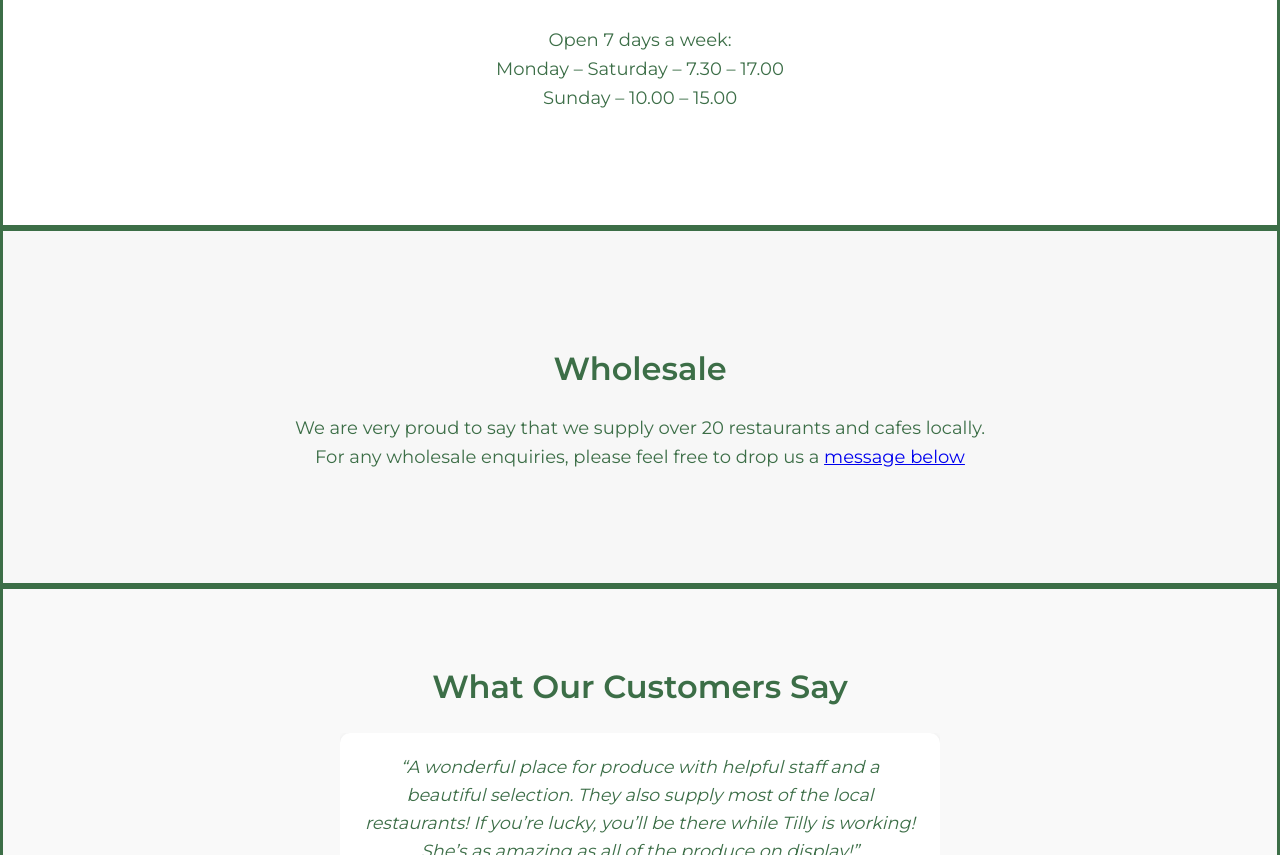
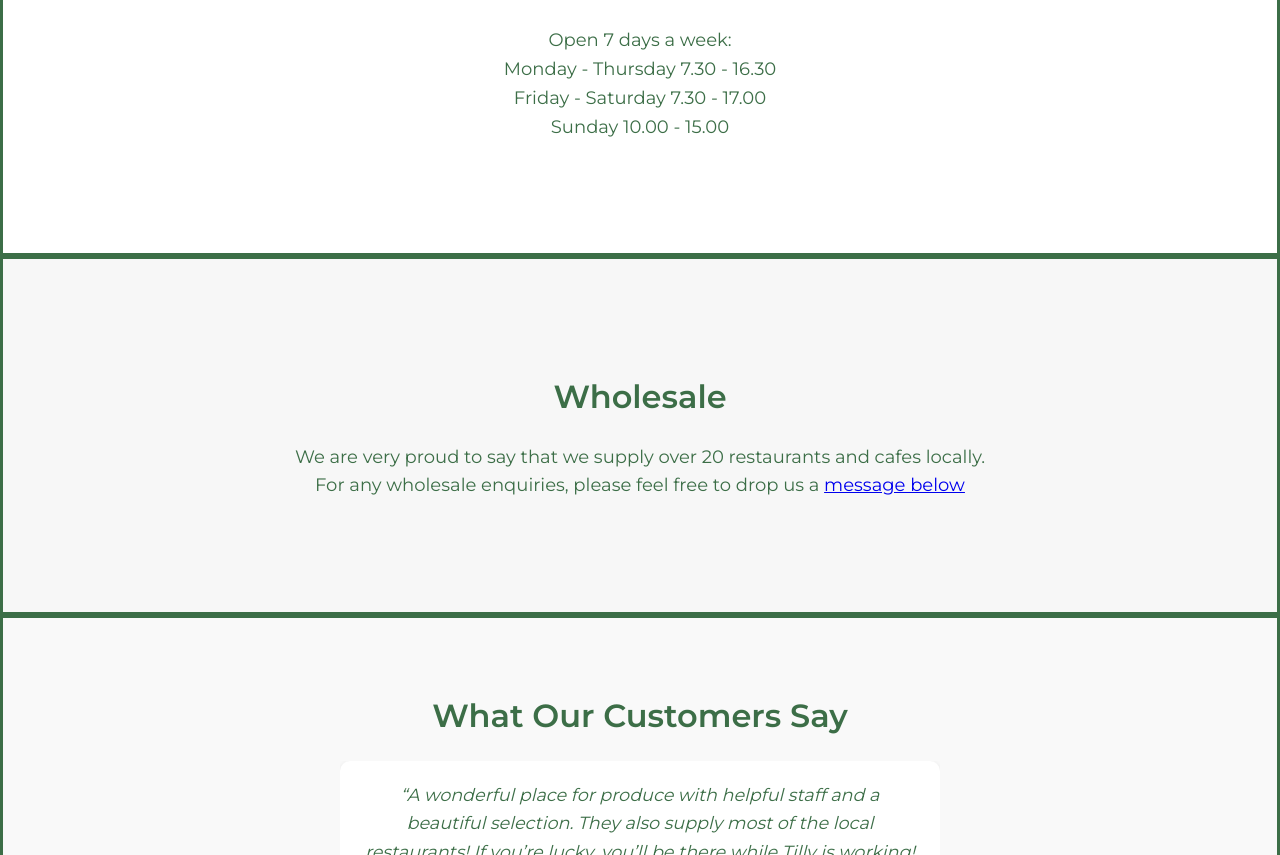
Before and after one commit to With-Reb/Staines-Farm-Shop, a plain HTML site: page index.html in a window 1280 px wide. Shown: the part 1300-2155 px from the top of the page. Drawn offline with Linux system fonts and the light colour scheme.

Commit message:
Changes to be committed: 	modified:   index.html

```diff
--- a/index.html
+++ b/index.html
@@ -47,8 +47,9 @@
 We pride ourselves in being the absolute best at what we do, and it is our goal to make sure every customer’s needs are met when visiting our lovely shop</p>
 <br>
 <p>Open 7 days a week:</p>
-      <p>Monday – Saturday – 7.30 – 17.00</p>
-         <p>Sunday – 10.00 – 15.00</p>
+      <p>Monday - Thursday 7.30 - 16.30</p>
+      <p>Friday - Saturday 7.30 - 17.00</p>
+         <p>Sunday 10.00 - 15.00 </p>
     </div>
   </section>
 
```
